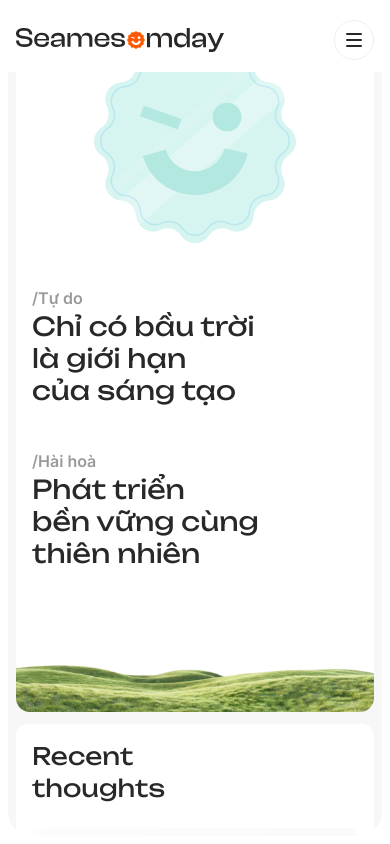
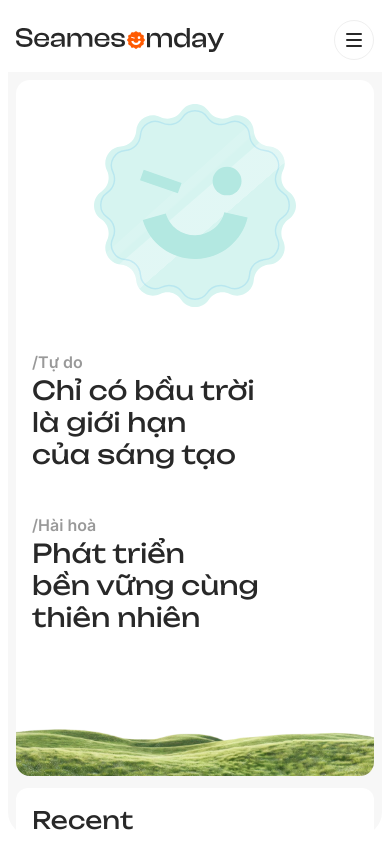
Before and after one commit to lnson1551/portfolio, a React (Vite) app: page / in a window 390 px wide. Built offline with nearby package versions, Linux system fonts and the light colour scheme.

Commit message:
Apply mobile header clearance across pages

```diff
--- a/src/components/layout/PageShell.css
+++ b/src/components/layout/PageShell.css
@@ -27,6 +27,7 @@
 
 @media (max-width: 900px) {
   .page-shell {
+    --mobile-nav-clearance: 4rem;
     --mobile-header-clearance: 9.5rem;
 
     grid-template-columns: 1fr;
--- a/src/components/sections/HomeView.css
+++ b/src/components/sections/HomeView.css
@@ -17,12 +17,12 @@
   .home-view {
     grid-template-rows: auto auto;
     overflow-y: auto;
-    padding: var(--space-3);
+    padding: calc(var(--space-3) + var(--mobile-nav-clearance, 0rem)) var(--space-3) var(--space-3);
   }
 }
 
 @media (max-width: 520px) {
   .home-view {
-    padding: var(--space-2);
+    padding: calc(var(--space-2) + var(--mobile-nav-clearance, 0rem)) var(--space-2) var(--space-2);
   }
 }
--- a/src/components/sections/IndexView.css
+++ b/src/components/sections/IndexView.css
@@ -171,7 +171,7 @@
   .catalog-view__grid,
   .catalog-view__grouped,
   .catalog-view__project-list {
-    padding-top: calc(var(--space-5) + var(--mobile-header-clearance, 0rem));
+    padding-top: calc(2.5rem + var(--mobile-header-clearance, 0rem));
   }
 
   .project-list-card {
@@ -190,7 +190,7 @@
   .catalog-view__grid,
   .catalog-view__grouped,
   .catalog-view__project-list {
-    padding: calc(var(--space-4) + var(--mobile-header-clearance, 0rem)) var(--space-4) var(--space-4);
+    padding: calc(2.5rem + var(--mobile-header-clearance, 0rem)) var(--space-4) var(--space-4);
   }
 
   .project-list-card {
@@ -210,7 +210,7 @@
   .catalog-view__grid,
   .catalog-view__grouped,
   .catalog-view__project-list {
-    padding: calc(var(--space-3) + var(--mobile-header-clearance, 0rem)) var(--space-3) var(--space-3);
+    padding: calc(2.5rem + var(--mobile-header-clearance, 0rem)) var(--space-3) var(--space-3);
     border-radius: var(--radius-small);
   }
 
```
